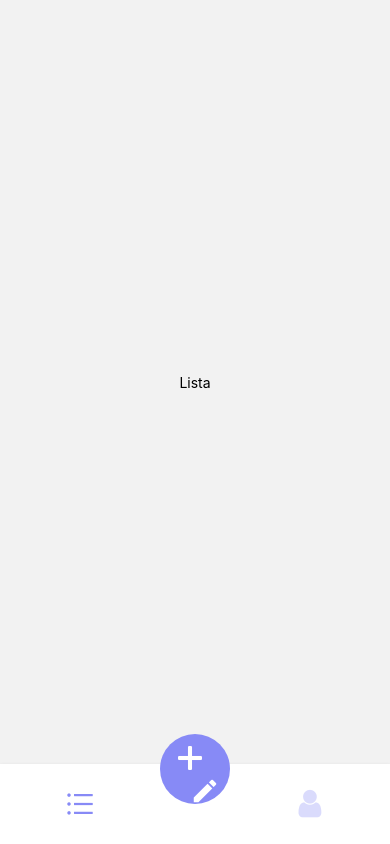
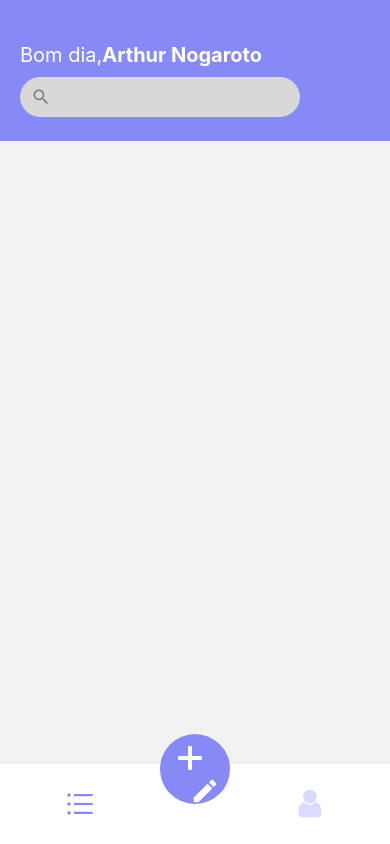
Before and after one commit to raivinht/ReactNative-App, a React Native app: screen /BottomRoutes in a window 390 px wide. Built offline with nearby package versions, Linux system fonts and the light colour scheme.

Commit message:
Creating the header of the List, applying styles and text for the header.

```diff
--- a/src/pages/list/index.tsx
+++ b/src/pages/list/index.tsx
@@ -1,10 +1,23 @@
 import React from "react";
 import { Text, View } from "react-native";
+import { style } from "./styles";
+import { Input } from "../../components/input";
+import { MaterialIcons } from '@expo/vector-icons'
 
 export default function List() {
     return (
-        <View style={{flex: 1, justifyContent: 'center', alignItems: 'center' }}>
-            <Text>Lista</Text>
+        <View style={style.container}>
+            <View style={style.header}>
+                <Text style={style.greeting}>Bom dia,
+                    <Text style={{ fontWeight: 'bold' }}>Arthur Nogaroto</Text>
+                </Text>
+                <View style={style.boxInput}>
+                    <Input
+                        IconLeft={MaterialIcons}
+                        IconLeftName="search"
+                    />
+                </View>
+            </View>
         </View>
     )
 }
--- a/src/pages/list/styles.ts
+++ b/src/pages/list/styles.ts
@@ -2,5 +2,23 @@
 import { themes } from "../../global/themes";
 
 export const style = StyleSheet.create({
-
+    container: {
+        flex: 1,
+        alignItems: 'center',
+    },
+    header: {
+        width: '100%',
+        height: Dimensions.get('window').height/6,
+        backgroundColor: themes.colors.primary,
+        paddingHorizontal: 20,
+        justifyContent: 'center',
+    },
+    greeting: {
+        fontSize: 20,
+        color: '#FFF',
+        marginTop: 20,
+    },
+        boxInput: {
+        width: '80%',
+    },
 })
```
